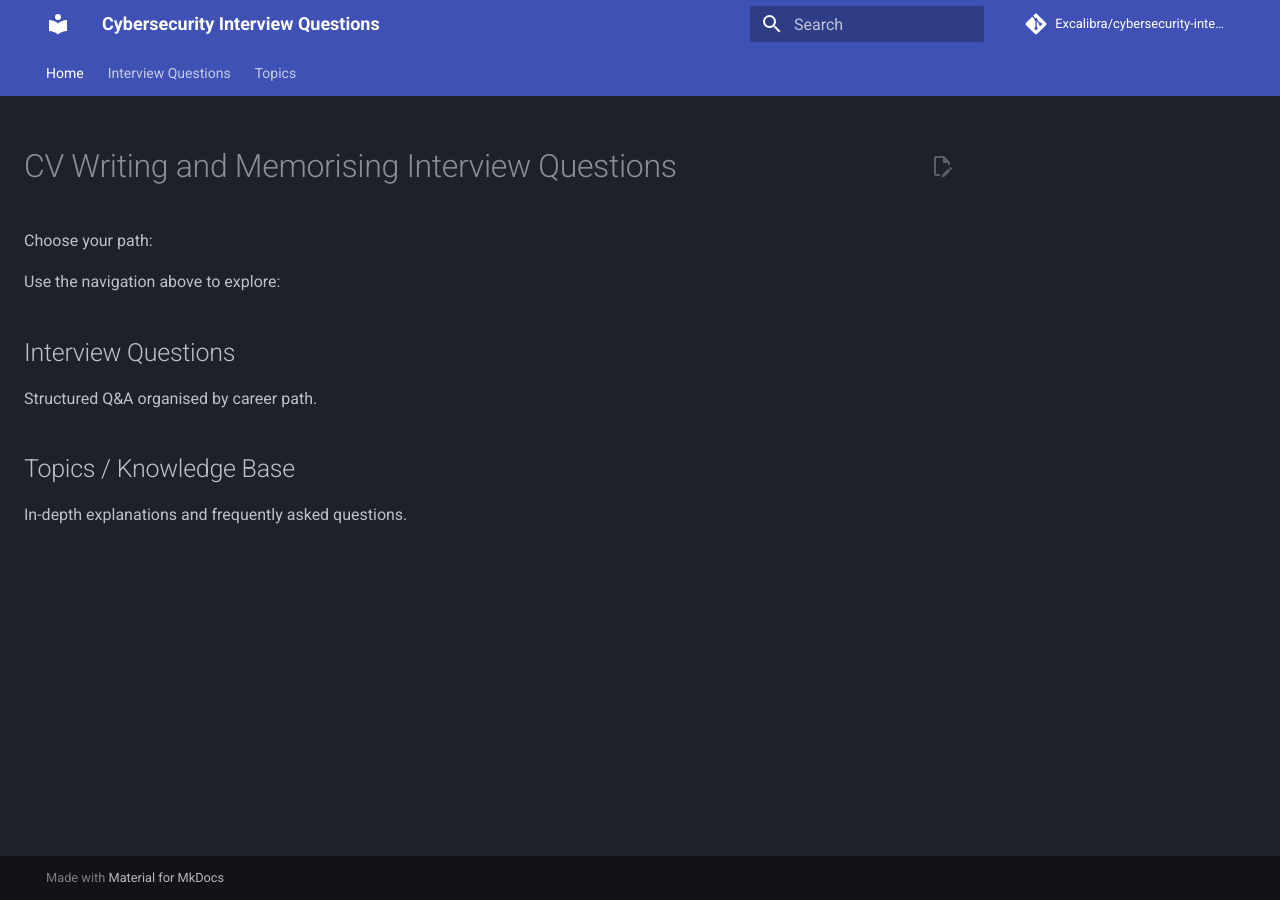
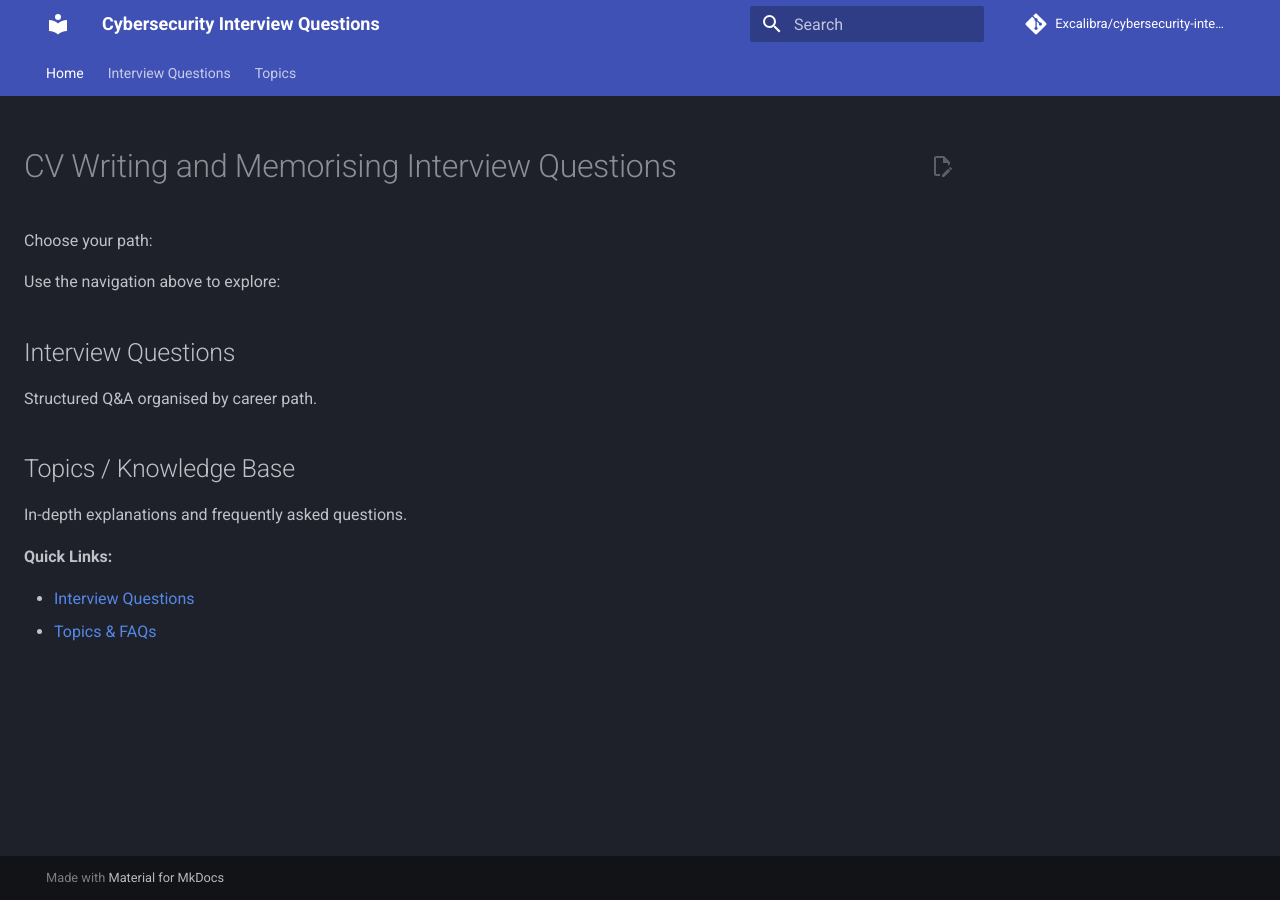
Before and after one commit to Excalibra/cybersecurity-interview-questions, an MkDocs documentation site: the page built from docs/index.md, in a window 1280 px wide. Built offline with MkDocs 1.6.1 and Material for MkDocs 9.7.7, drawn with Linux system fonts in a browser that asks for light colours; comment, search, counter and statistics services are not loaded.

Commit message:
Update index.md

```diff
--- a/docs/index.md
+++ b/docs/index.md
@@ -9,3 +9,8 @@ Structured Q&A organised by career path.
 
 ## Topics / Knowledge Base
 In-depth explanations and frequently asked questions.
+
+**Quick Links:**
+
+- [Interview Questions](https://excalibra.github.io/cybersecurity-interview-questions/questions/)
+- [Topics & FAQs](https://excalibra.github.io/cybersecurity-interview-questions/topics/)
```
